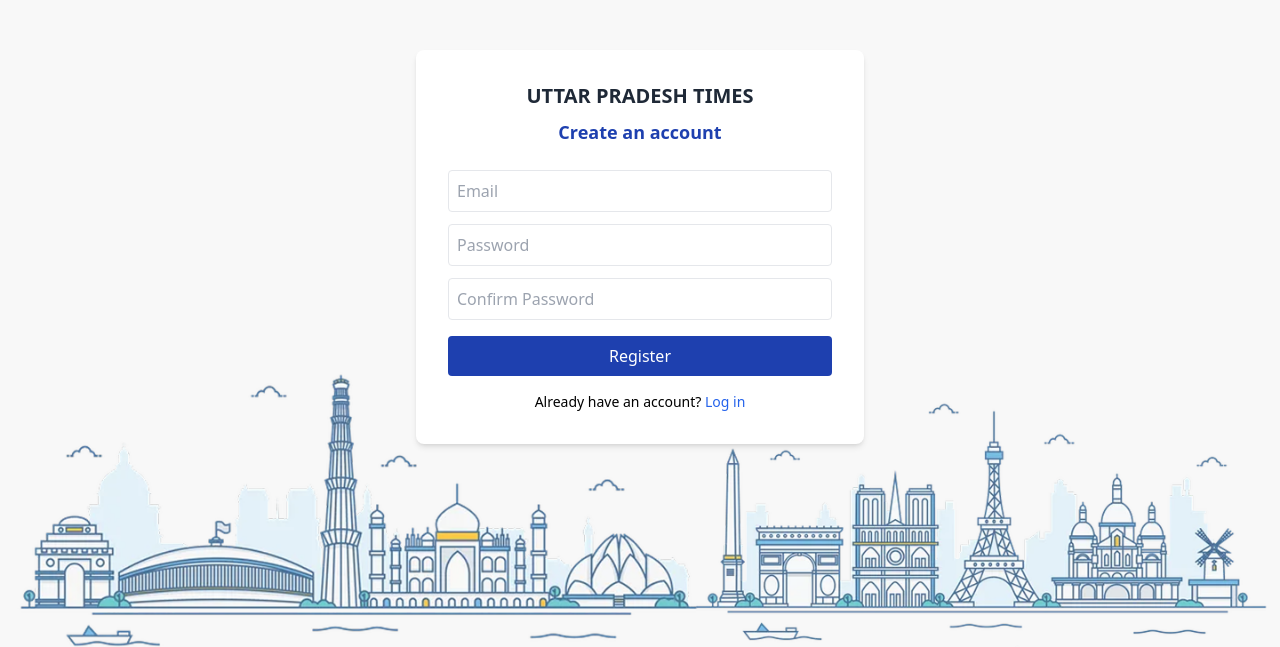
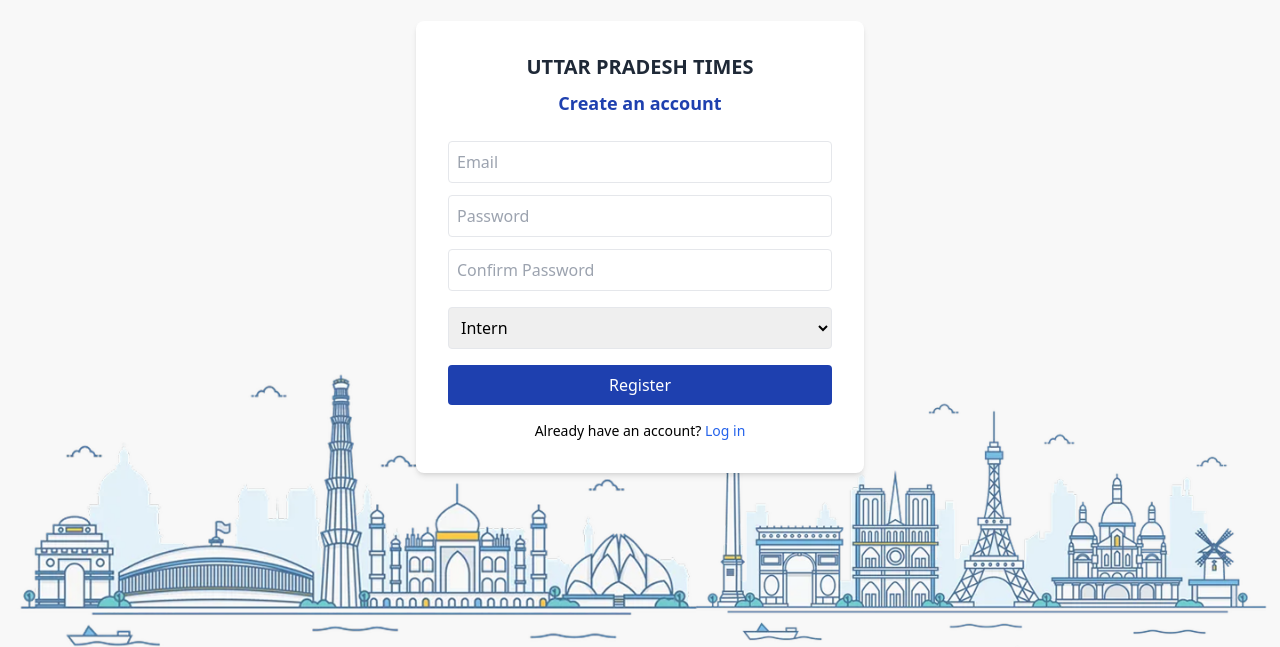
Before and after one commit to dinhvanhung2003/Mange_Intern_FE, a React (Create React App) app: page /register in a window 1280 px wide. Shown: the part 153-800 px from the top of the page. Built offline with nearby package versions, Linux system fonts and the light colour scheme.

Commit message:
select role register

```diff
--- a/src/pages/Register.tsx
+++ b/src/pages/Register.tsx
@@ -10,7 +10,7 @@ export default function Register() {
   const [error, setError] = useState('');
   const navigate = useNavigate();
   const [emailExists, setEmailExists] = useState(false);
-
+  const [role, setRole] = useState('intern');
   useEffect(() => {
     if (!email || !/^[^\s@]+@[^\s@]+\.[^\s@]+$/.test(email)) {
       setEmailExists(false);
@@ -62,7 +62,7 @@ export default function Register() {
       await axios.post('http://localhost:3000/auth/register', {
         email,
         password,
-        // role: 'intern',
+        role,
       });
       alert('Đăng ký thành công!');
       navigate('/login');
@@ -98,6 +98,14 @@ export default function Register() {
           onChange={e => setConfirm(e.target.value)}
           className="border p-2 rounded w-full mb-4 outline-none"
         />
+        <select
+          value={role}
+          onChange={(e) => setRole(e.target.value)}
+          className="border p-2 rounded w-full mb-4 outline-none"
+        >
+          <option value="intern">Intern</option>
+          <option value="mentor">Mentor</option>
+        </select>
         {error && <p className="text-red-500 text-sm mb-3">{error}</p>}
 
         <button
```
